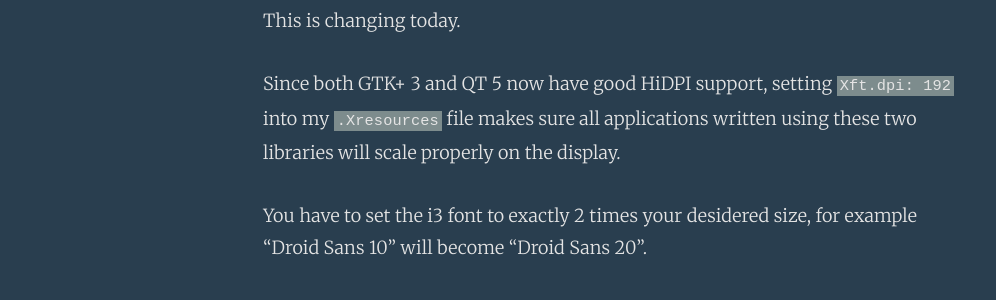
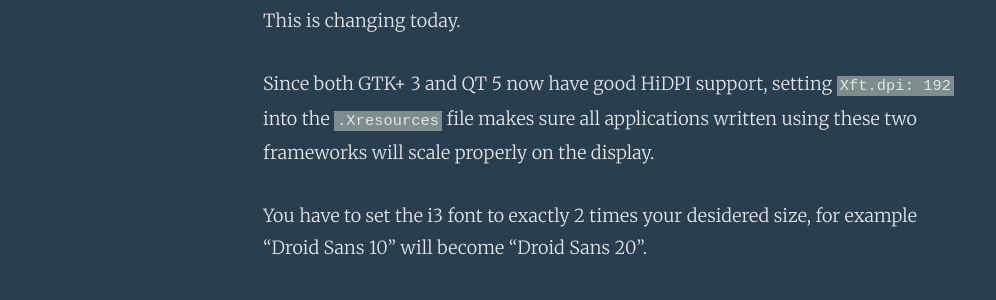
Before and after one commit to gsora/gsora.github.io, a Jekyll site: the page built from _posts/2015-11-09-i3-retina-ready.markdown, in a window 1280 px wide. Shown: the part 371-671 px from the top of the page, without its empty margins (22-1018 px from the left). Built offline with Jekyll 4.4.1, drawn with Linux system fonts in a browser that asks for light colours; Markdown is read by kramdown in place of the engine named in the settings.

Commit message:
Update 2015-11-09-i3-retina-ready.markdown
bad word choice

```diff
--- a/_posts/2015-11-09-i3-retina-ready.markdown
+++ b/_posts/2015-11-09-i3-retina-ready.markdown
@@ -9,7 +9,7 @@ Yesterday I've installed i3wm-gaps just for fun, knowing that last time I tried
 
 This is changing today.
 
-Since both GTK+ 3 and QT 5 now have good HiDPI support, setting `Xft.dpi: 192` into my `.Xresources` file makes sure all applications written using these two libraries will scale properly on the display.
+Since both GTK+ 3 and QT 5 now have good HiDPI support, setting `Xft.dpi: 192` into the `.Xresources` file makes sure all applications written using these two frameworks will scale properly on the display.
 
 You have to set the i3 font to exactly 2 times your desidered size, for example "Droid Sans 10" will become "Droid Sans 20".
 
```
